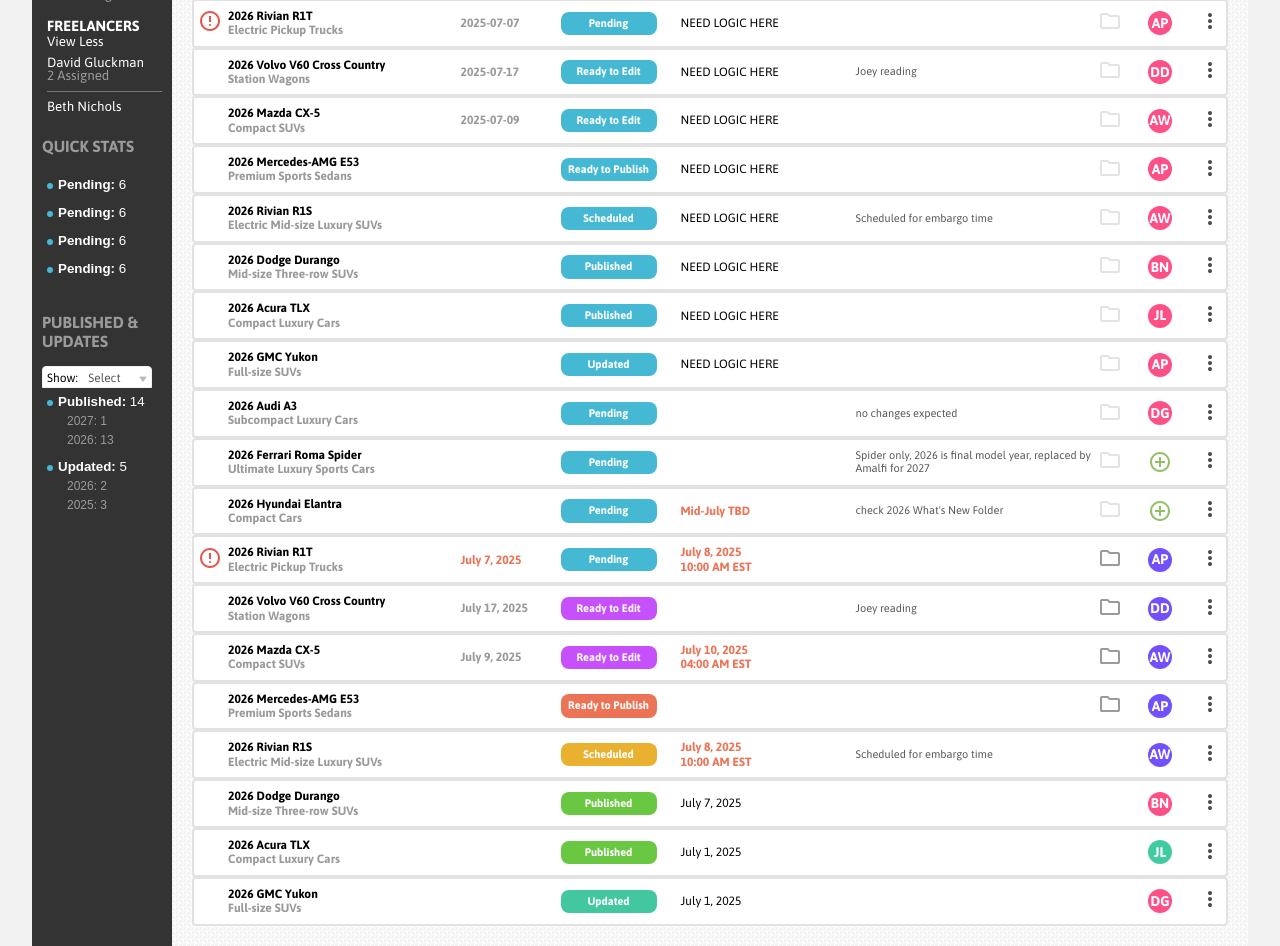
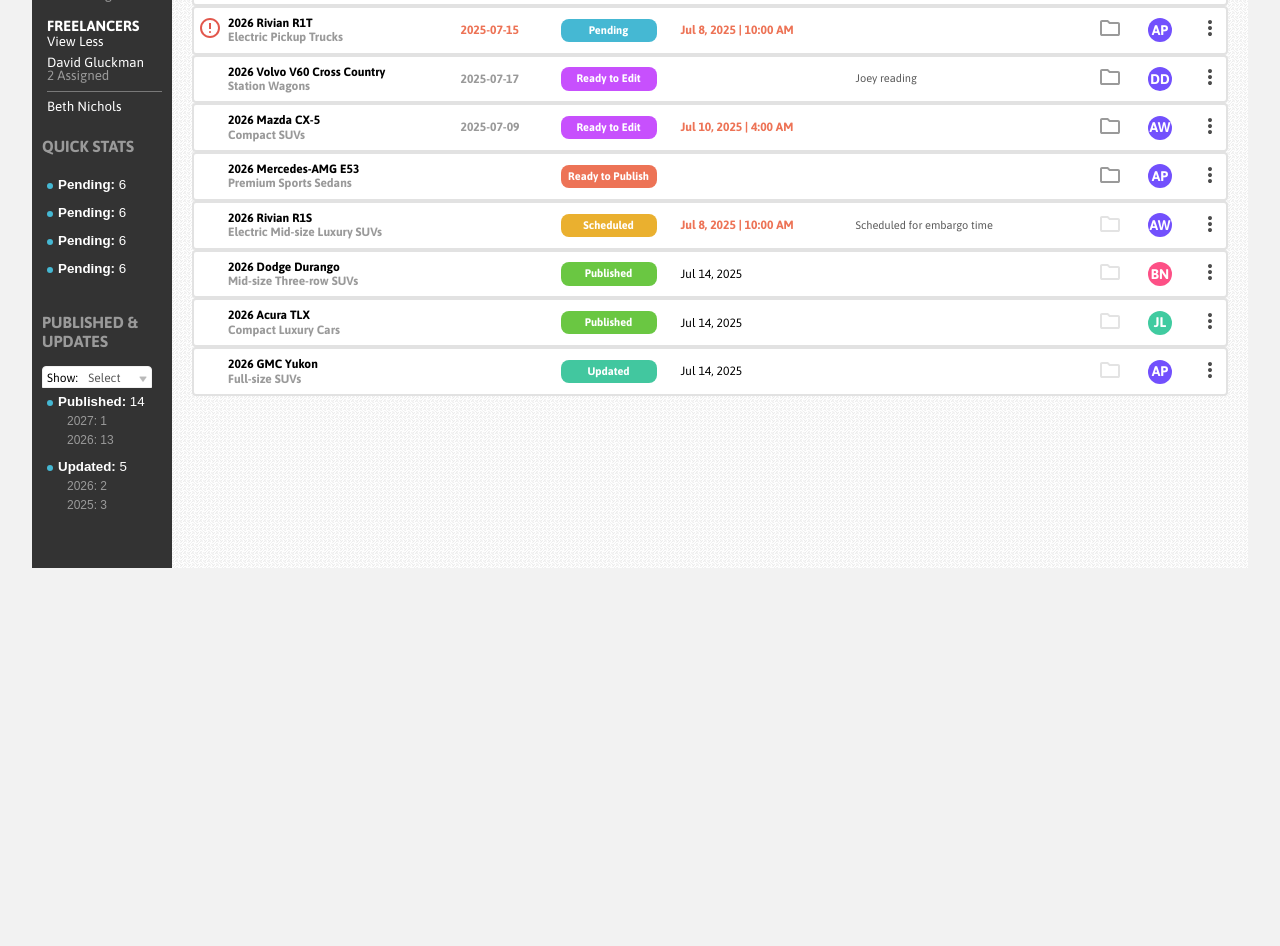
Before and after one commit to andberry89/mmp-tracking, a Vue app: page / in a window 1280 px wide. Shown: the part 420-1366 px from the top of the page. After the commit the page ends 988 px from the top, so only its background shows below. Built offline with nearby package versions, Linux system fonts and the light colour scheme; a web font is replaced by a local one.

Commit message:
Added dateformat npm package. Added logic to format task item dates. Added logic for folder icons as well as CSS styling.

```diff
--- a/package.json
+++ b/package.json
@@ -10,6 +10,7 @@
     "lint": "eslint . --fix"
   },
   "dependencies": {
+    "dateformat": "^5.0.3",
     "vue": "^3.5.17"
   },
   "devDependencies": {
--- a/src/components/layout/TaskList.vue
+++ b/src/components/layout/TaskList.vue
@@ -32,195 +32,29 @@
     </section>
     <section class="task-list">
       <div class="task-item grid" v-for="(doc, idx) in documents" :key="idx">
-        <div class="task-priority"><HighPriorityIcon v-if="doc.highPriority" /></div>
+        <div class="task-priority"><HighPriorityIcon v-if="isHighPriority(doc)" /></div>
         <div class="task-vehicle">
           <span class="vehicle">{{
             doc.vehicle.modelYear + " " + doc.vehicle.make + " " + doc.vehicle.model
           }}</span
           ><span class="segment">{{ doc.vehicle.segment }}</span>
         </div>
-        <div class="task-deadline">{{ doc.deadline }}</div>
-        <div class="task-status pending">{{ doc.status }}</div>
-        <div class="task-date">NEED LOGIC HERE</div>
+        <div :class="['task-deadline', isHighPriority(doc) ? 'due-soon' : '']">
+          {{ doc.deadline }}
+        </div>
+        <div :class="['task-status', getStatus(doc.status)]">{{ doc.status }}</div>
+        <div :class="['task-date', getDateFormat(doc)]">{{ getDateText(doc) }}</div>
         <div class="task-notes">{{ doc.notes }}</div>
-        <div class="task-assets"><FolderIcon /></div>
+        <div v-if="doc.assets.length > 0" class="task-assets active-assets zoom">
+          <FolderIcon v-if="!isAssetsOpen" @click="toggleAssets(true)" />
+          <FolderOpenIcon v-if="isAssetsOpen" @click="toggleAssets(false)" />
+        </div>
+        <div v-else class="task-assets"><FolderIcon /></div>
         <div class="task-author">
-          <span class="initials freelance">{{ doc.author ? doc.author.initials : "NA" }}</span>
-        </div>
-        <div class="task-actions"><MoreIcon class="more-icon" /></div>
-      </div>
-
-      <div class="task-item grid">
-        <div class="task-priority"></div>
-        <div class="task-vehicle">
-          <span class="vehicle">2026 Audi A3</span
-          ><span class="segment">Subcompact Luxury Cars</span>
-        </div>
-        <div class="task-deadline"></div>
-        <div class="task-status pending">Pending</div>
-        <div class="task-date"></div>
-        <div class="task-notes">no changes expected</div>
-        <div class="task-assets"><FolderIcon /></div>
-        <div class="task-author"><span class="initials freelance">DG</span></div>
-        <div class="task-actions"><MoreIcon class="more-icon" /></div>
-      </div>
-      <div class="task-item grid">
-        <div class="task-priority"></div>
-        <div class="task-vehicle">
-          <span class="vehicle">2026 Ferrari Roma Spider</span
-          ><span class="segment">Ultimate Luxury Sports Cars</span>
-        </div>
-        <div class="task-deadline"></div>
-        <div class="task-status pending">Pending</div>
-        <div class="task-date"></div>
-        <div class="task-notes">
-          Spider only, 2026 is final model year, replaced by Amalfi for 2027
-        </div>
-        <div class="task-assets"><FolderIcon /></div>
-        <div class="task-author">
-          <span class="initials"><AddCircleIcon /></span>
-        </div>
-        <div class="task-actions"><MoreIcon class="more-icon" /></div>
-      </div>
-      <div class="task-item grid">
-        <div class="task-priority"></div>
-        <div class="task-vehicle">
-          <span class="vehicle">2026 Hyundai Elantra</span><span class="segment">Compact Cars</span>
-        </div>
-        <div class="task-deadline"></div>
-        <div class="task-status pending">Pending</div>
-        <div class="task-date embargo">Mid-July TBD</div>
-        <div class="task-notes">check 2026 What's New Folder</div>
-        <div class="task-assets"><FolderIcon /></div>
-        <div class="task-author">
-          <span class="initials"><AddCircleIcon /></span>
-        </div>
-        <div class="task-actions"><MoreIcon class="more-icon" /></div>
-      </div>
-      <div class="task-item grid">
-        <div class="task-priority"><HighPriorityIcon /></div>
-        <div class="task-vehicle">
-          <span class="vehicle">2026 Rivian R1T</span
-          ><span class="segment">Electric Pickup Trucks</span>
-        </div>
-        <div class="task-deadline due-soon">July 7, 2025</div>
-        <div class="task-status pending">Pending</div>
-        <div class="task-date embargo">July 8, 2025<br />10:00 AM EST</div>
-        <div class="task-notes"></div>
-        <div class="task-assets active-assets"><FolderIcon /></div>
-        <div class="task-author">
-          <span class="initials bg">AP</span>
-        </div>
-        <div class="task-actions"><MoreIcon class="more-icon" /></div>
-      </div>
-      <div class="task-item grid">
-        <div class="task-priority"></div>
-        <div class="task-vehicle">
-          <span class="vehicle">2026 Volvo V60 Cross Country</span
-          ><span class="segment">Station Wagons</span>
-        </div>
-        <div class="task-deadline">July 17, 2025</div>
-        <div class="task-status rte">Ready to Edit</div>
-        <div class="task-date"></div>
-        <div class="task-notes">Joey reading</div>
-        <div class="task-assets active-assets"><FolderIcon /></div>
-        <div class="task-author">
-          <span class="initials bg">DD</span>
-        </div>
-        <div class="task-actions"><MoreIcon class="more-icon" /></div>
-      </div>
-      <div class="task-item grid">
-        <div class="task-priority"></div>
-        <div class="task-vehicle">
-          <span class="vehicle">2026 Mazda CX-5</span><span class="segment">Compact SUVs</span>
-        </div>
-        <div class="task-deadline">July 9, 2025</div>
-        <div class="task-status rte">Ready to Edit</div>
-        <div class="task-date embargo">July 10, 2025<br />04:00 AM EST</div>
-        <div class="task-notes"></div>
-        <div class="task-assets active-assets"><FolderIcon /></div>
-        <div class="task-author">
-          <span class="initials bg">AW</span>
-        </div>
-        <div class="task-actions"><MoreIcon class="more-icon" /></div>
-      </div>
-      <div class="task-item grid">
-        <div class="task-priority"></div>
-        <div class="task-vehicle">
-          <span class="vehicle">2026 Mercedes-AMG E53</span>
-          <span class="segment">Premium Sports Sedans</span>
-        </div>
-        <div class="task-deadline"></div>
-        <div class="task-status rtp">Ready to Publish</div>
-        <div class="task-date embargo"></div>
-        <div class="task-notes"></div>
-        <div class="task-assets active-assets"><FolderIcon /></div>
-        <div class="task-author">
-          <span class="initials bg">AP</span>
-        </div>
-        <div class="task-actions"><MoreIcon class="more-icon" /></div>
-      </div>
-      <div class="task-item grid">
-        <div class="task-priority"></div>
-        <div class="task-vehicle">
-          <span class="vehicle">2026 Rivian R1S</span>
-          <span class="segment">Electric Mid-size Luxury SUVs</span>
-        </div>
-        <div class="task-deadline"></div>
-        <div class="task-status scheduled">Scheduled</div>
-        <div class="task-date embargo">July 8, 2025<br />10:00 AM EST</div>
-        <div class="task-notes">Scheduled for embargo time</div>
-        <div class="task-assets"></div>
-        <div class="task-author">
-          <span class="initials bg">AW</span>
-        </div>
-        <div class="task-actions"><MoreIcon class="more-icon" /></div>
-      </div>
-      <div class="task-item grid">
-        <div class="task-priority"></div>
-        <div class="task-vehicle">
-          <span class="vehicle">2026 Dodge Durango</span>
-          <span class="segment">Mid-size Three-row SUVs</span>
-        </div>
-        <div class="task-deadline"></div>
-        <div class="task-status published">Published</div>
-        <div class="task-date">July 7, 2025</div>
-        <div class="task-notes"></div>
-        <div class="task-assets"></div>
-        <div class="task-author">
-          <span class="initials freelance">BN</span>
-        </div>
-        <div class="task-actions"><MoreIcon class="more-icon" /></div>
-      </div>
-      <div class="task-item grid">
-        <div class="task-priority"></div>
-        <div class="task-vehicle">
-          <span class="vehicle">2026 Acura TLX</span>
-          <span class="segment">Compact Luxury Cars</span>
-        </div>
-        <div class="task-deadline"></div>
-        <div class="task-status published">Published</div>
-        <div class="task-date">July 1, 2025</div>
-        <div class="task-notes"></div>
-        <div class="task-assets"></div>
-        <div class="task-author">
-          <span class="initials cd">JL</span>
-        </div>
-        <div class="task-actions"><MoreIcon class="more-icon" /></div>
-      </div>
-      <div class="task-item grid">
-        <div class="task-priority"></div>
-        <div class="task-vehicle">
-          <span class="vehicle">2026 GMC Yukon</span>
-          <span class="segment">Full-size SUVs</span>
-        </div>
-        <div class="task-deadline"></div>
-        <div class="task-status updated">Updated</div>
-        <div class="task-date">July 1, 2025</div>
-        <div class="task-notes"></div>
-        <div class="task-assets"></div>
-        <div class="task-author">
-          <span class="initials freelance">DG</span>
+          <span v-if="doc.author" :class="['initials', doc.author.team]">{{
+            doc.author.initials
+          }}</span>
+          <span v-else class="assign-author zoom"><AddCircleIcon /></span>
         </div>
         <div class="task-actions"><MoreIcon class="more-icon" /></div>
       </div>
@@ -228,10 +62,11 @@
   </div>
 </template>
 <script>
+import dateFormat from "dateformat";
 import {
   AddCircleIcon,
   FolderIcon,
-  // FolderOpenIcon,
+  FolderOpenIcon,
   HighPriorityIcon,
   MoreIcon,
   PlusIcon,
@@ -239,10 +74,15 @@
 
 export default {
   name: "TaskList",
+  data() {
+    return {
+      isAssetsOpen: false,
+    };
+  },
   components: {
     AddCircleIcon,
     FolderIcon,
-    // FolderOpenIcon,
+    FolderOpenIcon,
     HighPriorityIcon,
     MoreIcon,
     PlusIcon,
@@ -251,6 +91,72 @@
     documents: {
       type: Array,
       required: true,
+    },
+  },
+  methods: {
+    dateFormat: dateFormat,
+    getDateFormat(doc) {
+      if (doc.embargo && !doc.published) {
+        return "embargo";
+      } else if (doc.published) {
+        return "published";
+      } else {
+        return "";
+      }
+    },
+    getDateText(doc) {
+      let date = "";
+      if (doc.embargo && !doc.published) {
+        if (doc.embargoDate !== "") {
+          date =
+            dateFormat(doc.embargoDate, "mediumDate") +
+            " | " +
+            dateFormat(doc.embargoDate, "h:MM TT");
+        } else {
+          date = doc.embargoNotes;
+        }
+      } else if (doc.published) {
+        date = dateFormat(date, "mediumDate");
+      }
+      return date;
+    },
+    getStatus(status) {
+      switch (status.toLowerCase()) {
+        case "pending":
+          return "pending";
+        case "ready to edit":
+          return "rte";
+        case "ready to publish":
+          return "rtp";
+        case "scheduled":
+          return "scheduled";
+        case "published":
+          return "published";
+        case "updated":
+          return "updated";
+        default:
+          return "";
+      }
+    },
+    isHighPriority(doc) {
+      if (doc.highPriority) {
+        return true;
+      } else if (doc.deadline && doc.deadline !== "") {
+        let today = new Date();
+        let tomorrow = new Date(today);
+        let deadline = new Date(doc.deadline);
+        tomorrow.setDate(today.getDate() + 1);
+        let hp = false;
+
+        if (deadline == today || deadline == tomorrow) {
+          hp = true;
+        }
+
+        return hp;
+      }
+    },
+    toggleAssets(value) {
+      this.isAssetsOpen = value;
     },
   },
 };
@@ -294,8 +200,9 @@
   padding: 8px 5px;
   color: var(--color-add-new-item-text);
   font: 700 14px/1.2 "Asap", sans-serif;
-  border: 1px dashed var(--color-add-new-item-border);
+  border: 2px dashed var(--color-add-new-item-border);
   cursor: pointer;
+  margin-bottom: 5px;
 
   .add-new-btn {
     fill: var(--color-add-new);
@@ -419,12 +326,30 @@
           background-color: var(--color-team-cd);
         }
       }
+
+      .assign-author {
+        width: 24px;
+        height: 24px;
+        display: flex;
+        align-items: center;
+        justify-content: center;
+      }
     }
 
     .task-actions {
       .more-icon {
         fill: var(--color-body-more-icon);
         cursor: pointer;
+      }
+    }
+
+    .zoom {
+      svg {
+        cursor: pointer;
+        transition: transform 0.2s ease-in-out;
+        &:hover {
+          transform: scale(1.4);
+        }
       }
     }
 
--- a/src/test-documents.js
+++ b/src/test-documents.js
@@ -1,3 +1,13 @@
+let today = new Date();
+let tomorrow = new Date(today);
+tomorrow.setDate(today.getDate() + 1);
+
+let dd = tomorrow.getDate();
+let mm = tomorrow.getMonth() + 1;
+let yyyy = tomorrow.getFullYear();
+
+let date = `${yyyy}-${mm < 10 ? "0" + mm : mm}-${dd < 10 ? "0" + dd : dd}`;
+
 export default [
   {
     id: "0001",
@@ -86,7 +96,7 @@
       team: "bg",
       active: true,
     },
-    deadline: "2025-07-07",
+    deadline: date,
     status: "Pending",
     notes: "",
     assets: ["https://imeet.com"],
@@ -263,7 +273,7 @@
     embargo: false,
     published: true,
     new: false,
-    publishedDate: "2025-07-01T:13:01:00",
+    publishedDate: "2025-07-01T13:01:00",
   },
   {
     id: "0011",
```
Also changed, not shown: 1 other file (tests, documents, lock files or other folders).
